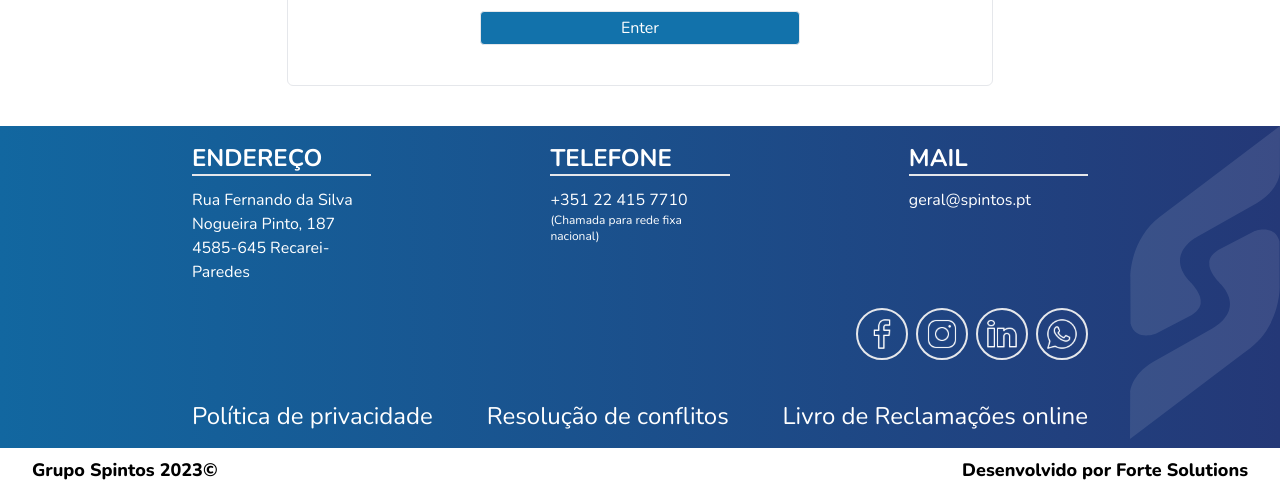
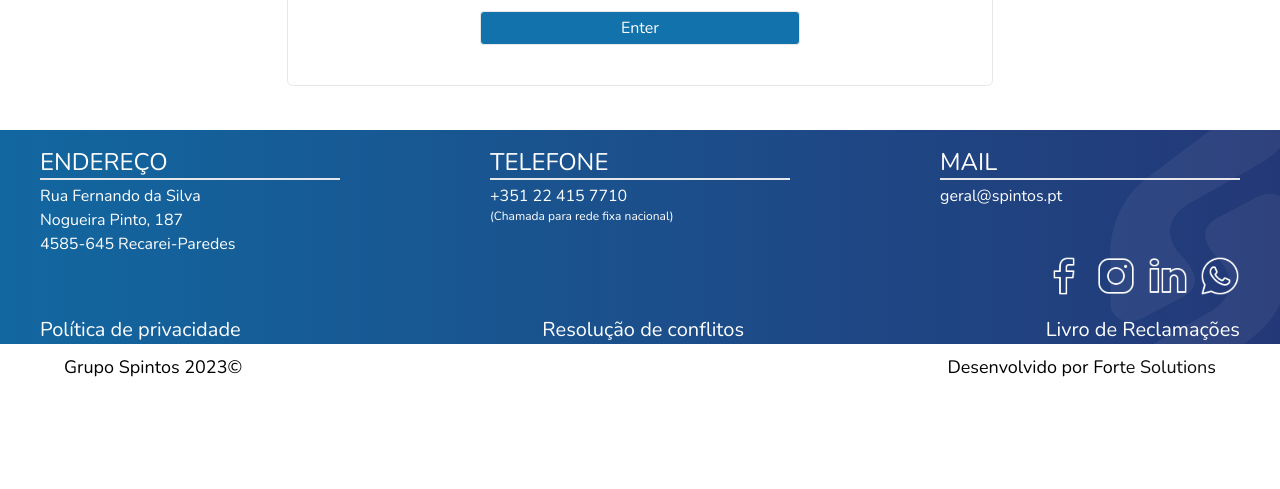
Before and after one commit to Fran-Lopez-Laperal/proyectPintos, a React (Vite) app in the folder WEB/: page /admin in a window 1280 px wide. Shown: the part 410-899 px from the top of the page. After the commit the page ends 800 px from the top, so only its background shows below. Built offline with nearby package versions, Linux system fonts and the light colour scheme; no server answers.

Commit message:
Update Footer.jsx

```diff
--- a/WEB/src/components/Footer.jsx
+++ b/WEB/src/components/Footer.jsx
@@ -1,23 +1,23 @@
-import logofb from '../assets/svg/facebook.svg';
-import logoig from '../assets/svg/instagram.svg';
-import logoli from '../assets/svg/linkedin.svg';
-import logowa from '../assets/svg/whatsapp.svg';
+import fb from '../assets/svg/facebook.svg';
+import ig from '../assets/svg/instagram.svg';
+import link from '../assets/svg/linkedin.svg';
+import wa from '../assets/svg/whatsapp.svg';
 import sPintos from '../assets/svg/s_bg_footer.svg';
 
 const socialIcons = [
-  { src: logofb, alt: 'Logo Facebook', url: 'URL_de_Facebook' },
-  { src: logoig, alt: 'Logo Instagram', url: 'URL_de_Instagram' },
-  { src: logoli, alt: 'Logo Linkedin', url: 'URL_de_Linkedin' },
-  { src: logowa, alt: 'Logo Whatsapp', url: 'URL_de_Whatsapp' },
+  { src: fb, alt: 'Logo Facebook', url: 'https://www.facebook.com/SPintos.engenhariaeconstrucao/' },
+  { src: ig, alt: 'Logo Instagram', url: 'https://www.instagram.com/spintos.grupo/' },
+  { src: link, alt: 'Logo Linkedin', url: 'https://www.linkedin.com/company/spintossa/' },
+  { src: wa, alt: 'Logo Whatsapp', url: 'URL_de_Whatsapp' },
 ];
 
 const SocialIcons = ({ icons }) => {
   return (
-    <section className="flex justify-end gap-3 lg:gap-2">
+    <section className="flex justify-end gap-3 py-2 lg:py-0 z-20 relative">
       {icons.map((icon, index) => (
-        <a href={icon.url} key={index}>
-          <figure className="border-2 rounded-full p-2">
-            <img src={icon.src} alt={icon.alt} className="h-8 w-8" />
+        <a href={icon.url} key={index} target="_blank">
+          <figure>
+            <img src={icon.src} alt={icon.alt} className="w-[9vw] max-w-[40px] aspect-square" />
           </figure>
         </a>
       ))}
@@ -27,36 +27,43 @@ const SocialIcons = ({ icons }) => {
 
 export function Footer() {
   return (
-    <footer className="flex flex-col text-base font-normal">
-      <img src={sPintos} alt={sPintos} className="absolute w-[235px] right-0 opacity-10 lg:w-[150px]" />
+    <footer className="flex flex-col min-h-[260px] text-base relative overflow-hidden">
+      <img src={sPintos} alt={sPintos} className="absolute top-[-60px] right-[-10px] opacity-5 w-[180px]" />
 
-      <div className="text-white bg-corporative-gradient-footer p-4 lg:px-48">
-        <section className="lg:flex justify-between">
-          <article className="mb-6 lg:w-20%">
-            <h2 className="text-xl font-bold border-b-2 mb-3 lg:text-2xl">ENDEREÇO</h2>
-            <p>Rua Fernando da Silva</p>
-            <p>Nogueira Pinto, 187</p>
-            <p>4585-645 Recarei-Paredes</p>
-          </article>
+      <div className="text-white bg-corporative-gradient-footer px-3 pt-1 lg:pt-4 lg:px-10 [&>section>article>p]:font-NS_L ">
+        <section className="flex flex-col justify-between gap-2 lg:flex-row">
+          <div className="lg:w-[300px] text-xs lg:text-base">
+            <h2 className="font-NS_SB lg:text-2xl">ENDEREÇO</h2>
+            <hr className="border-b-[1px] mb-1" />
+            <a href="https://maps.app.goo.gl/zPYgbEbJZxhf5YeL9">
+              <p>Rua Fernando da Silva</p>
+              <p>Nogueira Pinto, 187</p>
+              <p>4585-645 Recarei-Paredes</p>
+            </a>
+          </div>
 
-          <article className="mb-6 lg:w-20%">
-            <h2 className="text-xl font-bold border-b-2 mb-3 lg:text-2xl">TELEFONE</h2>
+          <div className="lg:w-[300px] text-xs lg:text-base">
+            <h2 className="font-NS_SB lg:text-2xl">TELEFONE</h2>
+            <hr className="border-b-[1px] mb-1" />
+
             <a href="tel:+351224157710">+351 22 415 7710</a>
 
             <p className="text-xs">(Chamada para rede fixa nacional)</p>
-          </article>
+          </div>
 
-          <article className="mb-6 lg:w-20%">
-            <h2 className="text-xl font-bold border-b-2 mb-3 lg:text-2xl">MAIL</h2>
+          <div className="lg:w-[300px] text-xs lg:text-base">
+            <h2 className="font-NS_SB lg:text-2xl">MAIL</h2>
+            <hr className="border-b-[1px] mb-1" />
+
             <p>
               <a href="mailto:geral@spintos.pt">geral@spintos.pt</a>
             </p>
-          </article>
+          </div>
         </section>
 
         <SocialIcons icons={socialIcons} />
 
-        <section className="flex justify-between font-extralight pt-7 text-sm text-center lg:text-2xl lg:pt-10">
+        <section className="flex justify-between font-NS_L text-[8px] text-center lg:text-xl lg:pt-5">
           <p>
             <a href="">Política de privacidade</a>
           </p>
@@ -64,13 +71,13 @@ export function Footer() {
             <a href="">Resolução de conflitos</a>
           </p>
           <p>
-            <a href="">Livro de Reclamações online</a>
+            <a href="https://www.livroreclamacoes.pt/Inicio/">Livro de Reclamações</a>
           </p>
         </section>
       </div>
 
-      <div className="w-[95%] flex justify-between font-extrabold py-2 text-sm lg:text-lg m-auto">
-        <p className="mr-2 lg:mr-0">Grupo Spintos 2023©</p>
+      <div className="w-[90%] m-auto flex justify-between font-NS_B text-[3vw]  lg:text-lg">
+        <p className="mr-1 lg:mr-0">Grupo Spintos 2023©</p>
         <a href="https://www.fortesolutions.pt">Desenvolvido por Forte Solutions</a>
       </div>
     </footer>
```
